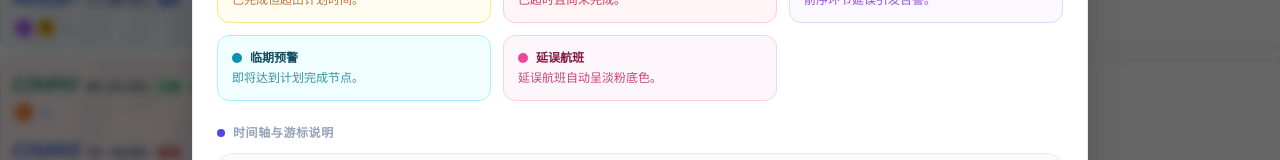
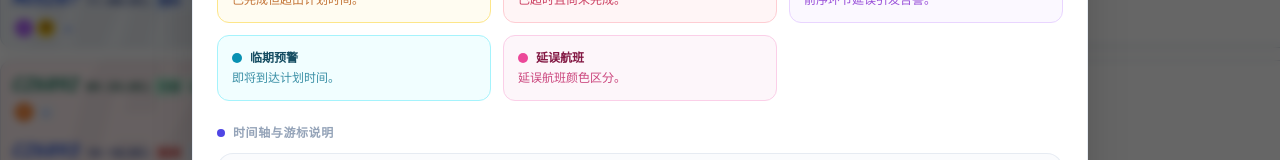
Before and after one commit to fwilyair/flight-ops-center, a React (Vite) app: page / in a window 1280 px wide. Both pictures are taken after a click on the button "打开使用手册与图例说明". Shown: the part 333-493 px from the top of the page. Built offline with nearby package versions, Linux system fonts and the light colour scheme.

Commit message:
docs: update overview legends for 临期预警 and 延误航班 in HelpManualModal.tsx

```diff
--- a/components/HelpManualModal.tsx
+++ b/components/HelpManualModal.tsx
@@ -137,7 +137,7 @@ export const HelpManualModal: React.FC<HelpManualModalProps> = ({ isOpen, onClos
                       <span className="size-2.5 rounded-full bg-cyan-600" />
                       <span className="font-bold text-xs text-cyan-900 dark:text-cyan-300">临期预警</span>
                     </div>
-                    <p className="text-xs text-cyan-700/80 dark:text-cyan-400/80">即将达到计划完成节点。</p>
+                    <p className="text-xs text-cyan-700/80 dark:text-cyan-400/80">即将到达计划时间。</p>
                   </div>
 
                   <div className="rounded-xl border border-pink-200 dark:border-pink-900 bg-pink-50/70 dark:bg-pink-950/20 p-3.5 space-y-1">
@@ -145,7 +145,7 @@ export const HelpManualModal: React.FC<HelpManualModalProps> = ({ isOpen, onClos
                       <span className="size-2.5 rounded-full bg-pink-500" />
                       <span className="font-bold text-xs text-pink-900 dark:text-pink-300">延误航班</span>
                     </div>
-                    <p className="text-xs text-pink-700/80 dark:text-pink-400/80">延误航班自动呈淡粉底色。</p>
+                    <p className="text-xs text-pink-700/80 dark:text-pink-400/80">延误航班颜色区分。</p>
                   </div>
                 </div>
               </section>
```
